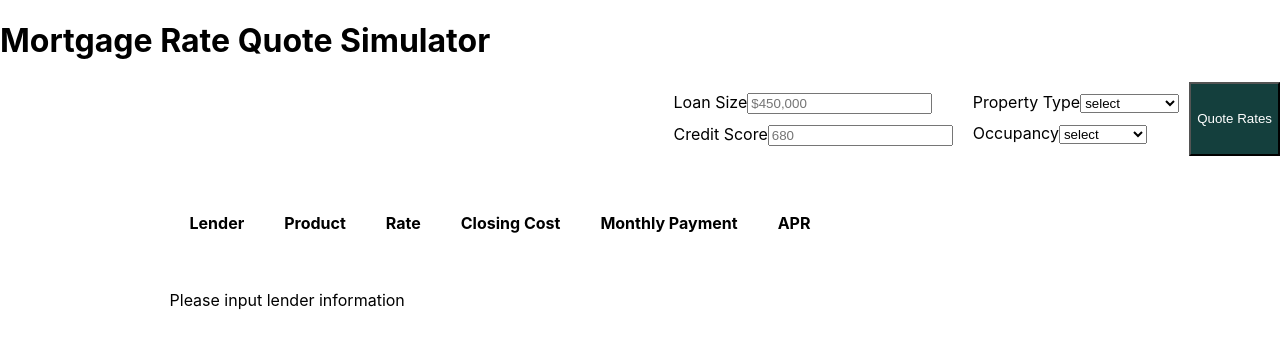
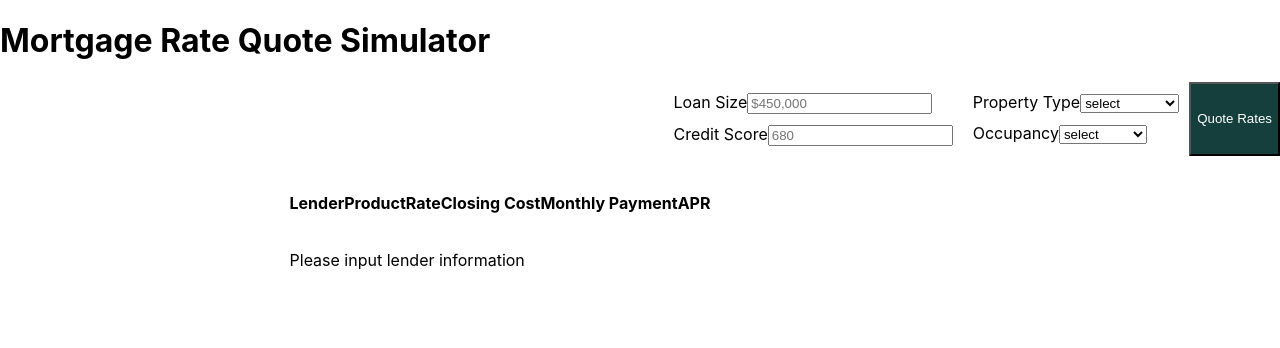
Before and after one commit to Kayla-SA-W/MortgageRateQuotes, a React (Create React App) app: page / in a window 1280 px wide. Shown: the top 348 px of the page. Built offline with nearby package versions, Linux system fonts and the light colour scheme.

Commit message:
remove h4 styling

```diff
--- a/src/App.css
+++ b/src/App.css
@@ -1,9 +1,5 @@
 .form-group {
    margin: 10px;
- }
-
- h4 {
-   padding: 20px;
  }
 
  .lenderForm{
```
